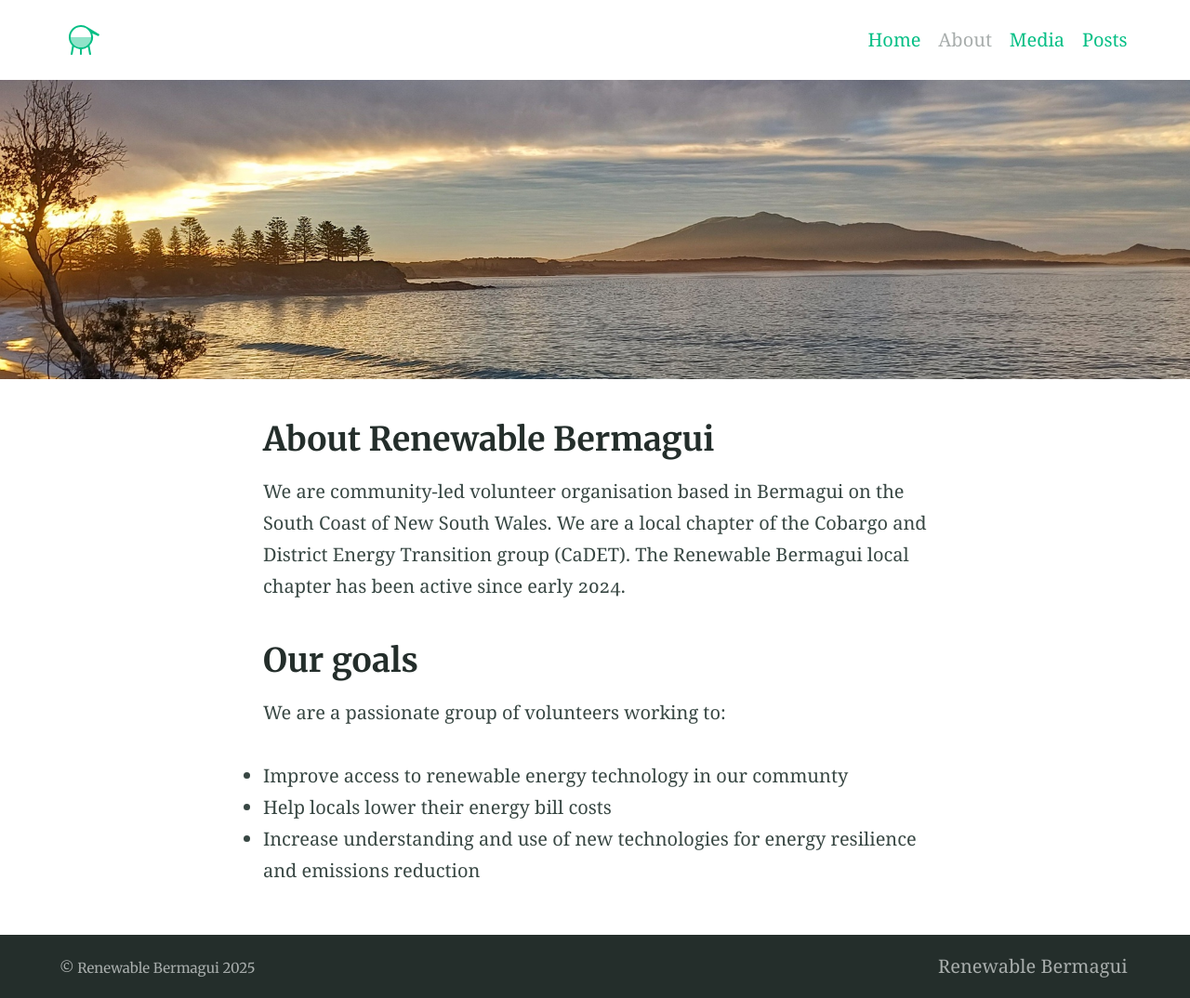
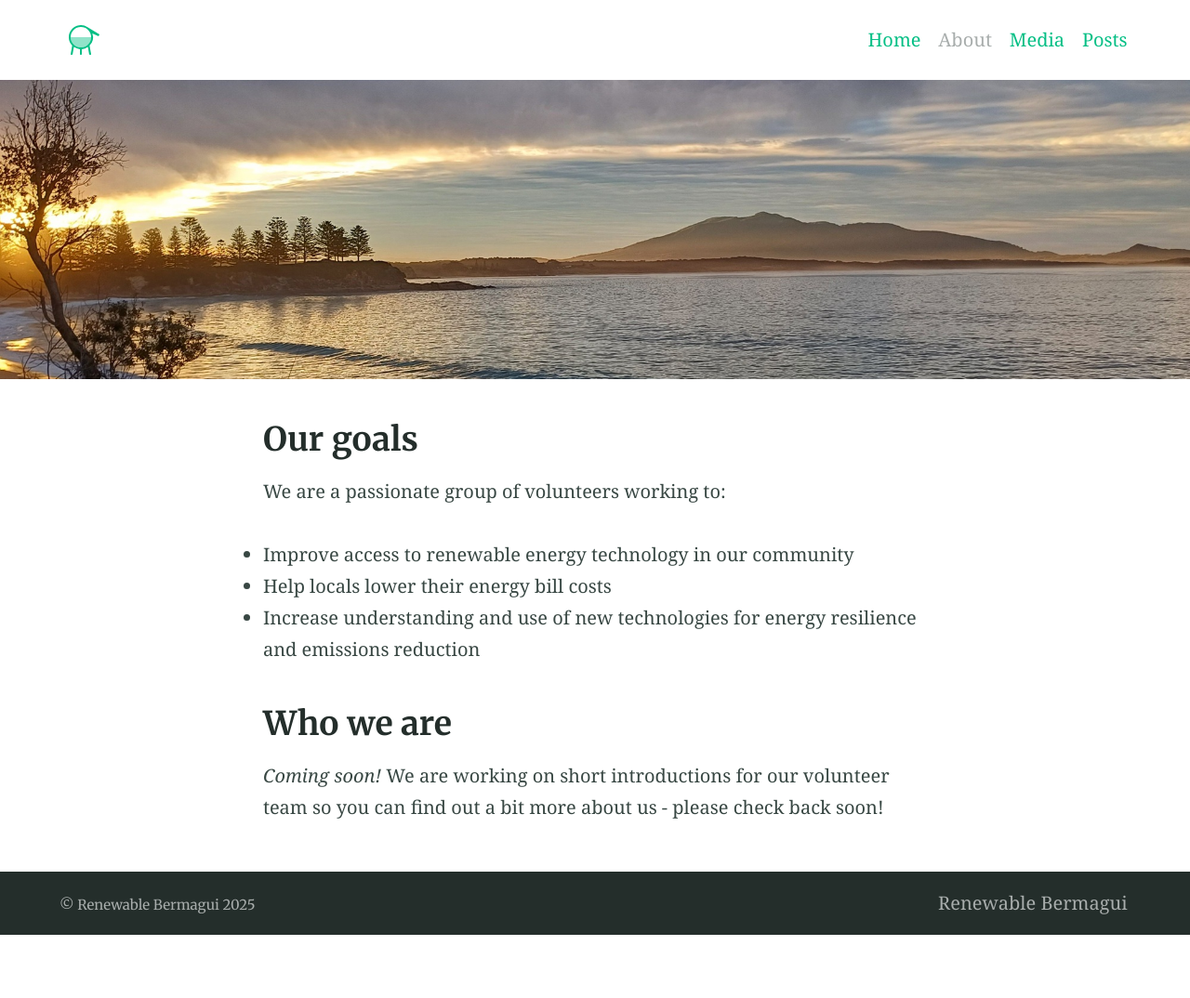
Before and after one commit to renewablebermagui/renewablebermagui.github.io, a Jekyll site: the page built from about.md, in a window 1280 px wide. Shown: the whole page at 93% size. Built offline with Jekyll 4.4.1, drawn with Linux system fonts in a browser that asks for light colours; after the commit the page ends 1006 px from its top, so only the background shows below that.

Commit message:
updated about page

```diff
--- a/about.md
+++ b/about.md
@@ -4,13 +4,13 @@
 permalink: /about
 ---
 
-## About Renewable Bermagui
-
-We are community-led volunteer organisation based in Bermagui on the South Coast of New South Wales. We are a local chapter of the Cobargo and District Energy Transition group (CaDET). The Renewable Bermagui local chapter has been active since early 2024.
-
 ## Our goals
 
 We are a passionate group of volunteers working to:
-* Improve access to renewable energy technology in our communty
+* Improve access to renewable energy technology in our community
 * Help locals lower their energy bill costs
 * Increase understanding and use of new technologies for energy resilience and emissions reduction
+
+## Who we are
+*Coming soon!*
+We are working on short introductions for our volunteer team so you can find out a bit more about us - please check back soon!
```
